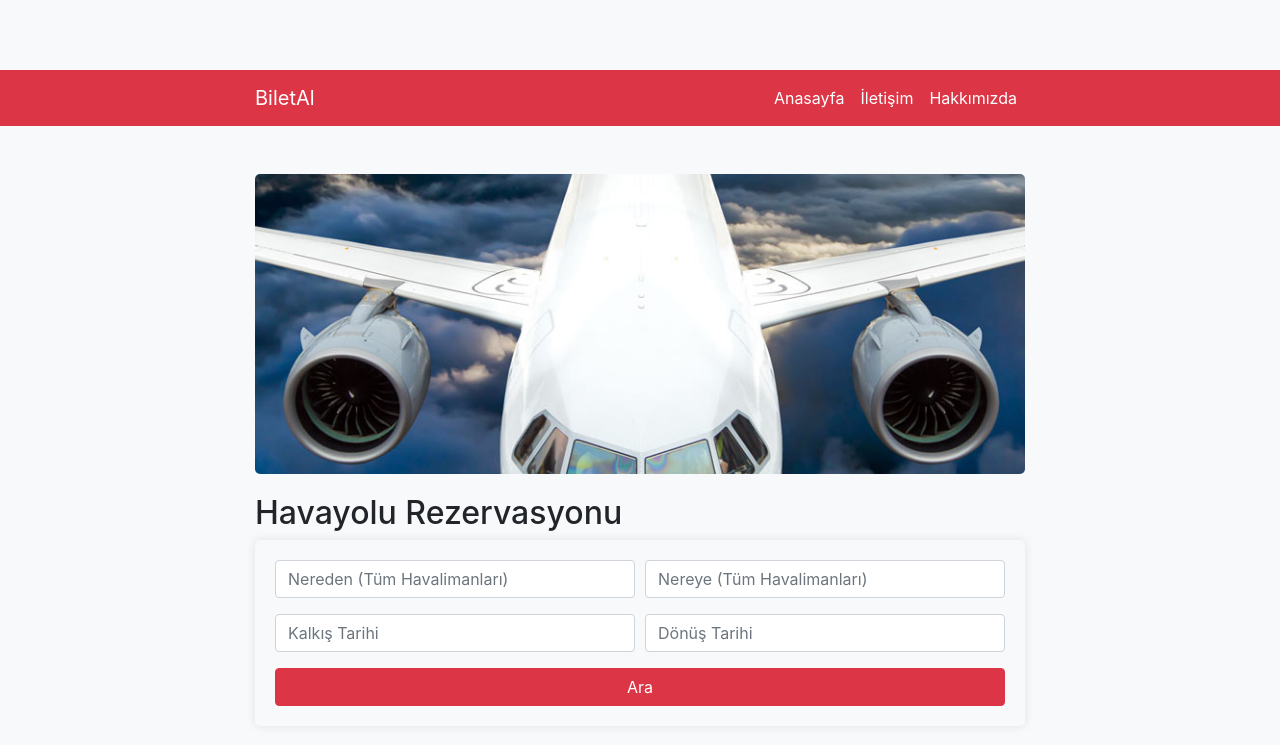
After one commit to Efekannnn/Airline, a Django app: page /anasayfa in a window 1280 px wide. The commit adds this page. Shown: the top 745 px of the page. Run offline with Django 5.2, Linux system fonts and the light colour scheme; some libraries are stand-ins or nearby versions.

Commit message:
anasayfa eklenmesi

```diff
--- a/airline_web/airline_web/urls.py
+++ b/airline_web/airline_web/urls.py
@@ -18,6 +18,6 @@ from django.contrib import admin
 from django.urls import path, include
 
 urlpatterns = [
-    path("", include('ucuslar.urls')),
+    path('anasayfa', include('ucuslar.urls')),
     path('admin/', admin.site.urls),
 ]
--- a/airline_web/ucuslar/models.py
+++ b/airline_web/ucuslar/models.py
@@ -23,10 +23,10 @@ class Flight(models.Model):
     def __str__(self):
         return f"{self.id}: {self.origin} to {self.destination}"
 
-class Passenger(models.Model):
+class Passengers(models.Model):
     first = models.CharField(max_length=32)
     last = models.CharField(max_length=32)
-    flights = models.ManyToManyField(Flight, blank=True, related_name="passangers")
+    flights = models.ManyToManyField(Flight, blank=True, related_name="passengers")
 
     def __str__(self):
         return f"{self.first} {self.last}"
--- /dev/null
+++ b/airline_web/ucuslar/templates/flights/anasayfa.html
@@ -0,0 +1,42 @@
+{% extends "flights/layout.html" %}
+
+{% block body %}
+    <!-- Ana içerik alanı -->
+    <div class="container mt-5">
+        <div class="airplane-image"></div>
+        <h2>Havayolu Rezervasyonu</h2>
+        <div class="form-container">
+            <form>
+                <div class="form-row">
+                    <div class="col">
+                        <input type="text" class="form-control" placeholder="Nereden (Tüm Havalimanları)">
+                    </div>
+                    <div class="col">
+                        <input type="text" class="form-control" placeholder="Nereye (Tüm Havalimanları)">
+                    </div>
+                </div>
+                <div class="form-row mt-3">
+                    <div class="col">
+                        <input type="text" class="form-control" placeholder="Kalkış Tarihi">
+                    </div>
+                    <div class="col">
+                        <input type="text" class="form-control" placeholder="Dönüş Tarihi">
+                    </div>
+                </div>
+                <div class="form-row mt-3">
+                    <div class="col">
+                        <button type="submit" class="btn btn-danger btn-search btn-block">Ara</button>
+                    </div>
+                </div>
+            </form>
+        </div>
+    </div>
+
+    <!-- Bootstrap JS ve jQuery -->
+    <script src="https://code.jquery.com/jquery-3.5.1.min.js"></script>
+    <script src="https://cdn.jsdelivr.net/npm/@popperjs/core@2.5.4/dist/umd/popper.min.js"></script>
+    <script src="https://stackpath.bootstrapcdn.com/bootstrap/4.5.2/js/bootstrap.min.js"></script>
+    <script>
+        // JavaScript kodları buraya gelecek
+    </script>
+    {% endblock %}
--- a/airline_web/ucuslar/templates/flights/layout.html
+++ b/airline_web/ucuslar/templates/flights/layout.html
@@ -4,9 +4,59 @@
     <meta charset="UTF-8">
     <meta name="viewport" content="width=device-width, initial-scale=1.0">
     <title>Flights</title>
+    <!-- Bootstrap CSS -->
+    <link href="https://stackpath.bootstrapcdn.com/bootstrap/4.5.2/css/bootstrap.min.css" rel="stylesheet">
+    <link href="style.css" rel="stylesheet">
 </head>
+<body>
+
+<!-- Üst menü -->
+<nav class="navbar navbar-expand-lg bg-danger navbar-white"> <!--danger kırmızının üstüne beyaz yazı-->
+    <div class= "container"> <!--ms auto sağa yakınlaştırır-->
+       <a href="/" class="navbar-brand text-white">BiletAl</a>
+
+       <ul class="navbar-nav ms-auto"> <!--SAĞDAN SOLA DOĞRU GİDER BAŞLIKLAR-->
+           <li class="nav item">
+               <a href="/" class="nav-link text-white ">Anasayfa</a>
+           </li>
+           <li class="nav item">
+               <a href="/iletisim" class="nav-link text-white">İletişim</a>
+           </li>
+           <li class="nav item">
+               <a href="/hakkimizda" class="nav-link text-white">Hakkımızda</a>
+           </li>
+       </ul>
+   </div>
+  </nav>
+
+
+    {% block content %}
+
+    {% endblock %}
+
+
+    <!-- Ana içerik -->
+    <div class= "container">
+    </div>
+</div>
+
+<!-- Bootstrap JS ve jQuery -->
+<script src="https://code.jquery.com/jquery-3.5.1.min.js"></script>
+<script src="https://cdn.jsdelivr.net/npm/@popperjs/core@2.5.4/dist/umd/popper.min.js"></script>
+<script src="https://cdnjs.cloudflare.com/ajax/libs/bootstrap/5.3.3/js/bootstrap.min.js"><sciript>
+<script>
+    $(document).ready(function () {
+        $('.nav-link').click(function (e) {
+            e.preventDefault();
+            var target = $(this).attr('href');
+            $('.page').hide();
+            $(target).fadeIn();
+        });
+    });
+</script>
 <body>
     {% block body %}
     {% endblock %}
 </body>
+</body>
 </html>
--- /dev/null
+++ b/airline_web/ucuslar/templates/flights/style.css
@@ -0,0 +1,66 @@
+/* Özel CSS stilleri buraya eklenebilir */
+body {
+    padding-top: 70px; /* Sayfa içeriğinin menünün altında görünmesini sağlar */
+    background-color: #f8f9fa; /* Arka plan rengi */
+}
+.container {
+    max-width: 800px;
+}
+.navbar {
+    transition: all 0.3s ease;
+}
+.nav-link {
+    transition: all 0.3s ease;
+}
+.nav-link:hover {
+    color: #ffc107; /* Buton hover rengi */
+}
+.nav-link.active {
+    font-weight: bold; /* Seçilen butonun kalın olması */
+}
+.page {
+    display: none; /* Sayfa varsayılan olarak gizlenir */
+    padding: 20px;
+    background-color: white; /* Sayfa arka plan rengi */
+    border-radius: 5px;
+    box-shadow: 0 0 10px rgba(0, 0, 0, 0.1); /* Sayfa gölge efekti */
+    animation: fadeInAnimation 0.5s ease forwards;
+}
+@keyframes fadeInAnimation {
+    from {
+        opacity: 0;
+    }
+    to {
+        opacity: 1;
+    }
+}
+/* Uçak resmi stil */
+.airplane-image {
+    background-image: url('aircraft.jpg');
+    background-size: cover;
+    background-position: center;
+    width: 100%;
+    height: 300px; /* Uçak resmi yüksekliği */
+    border-radius: 5px;
+    margin-bottom: 20px;
+}
+/* Form stilleri */
+.form-container {
+    background-color: #f8f9fa;
+    padding: 20px;
+    border-radius: 5px;
+    box-shadow: 0 0 10px rgba(0, 0, 0, 0.1);
+    margin-bottom: 20px;
+}
+.form-container h2 {
+    margin-bottom: 20px;
+}
+/* Arama butonu rengi */
+.btn-search {
+    background-color: #dc3545; /* Kırmızı renk */
+    border-color: #dc3545; /* Kenarlık rengi kırmızı */
+}
+.btn-search:hover {
+    background-color: #c82333; /* Kırmızı Hover rengi */
+    border-color: #bd2130; /* Kırmızı Hover kenarlık rengi */
+}
--- a/airline_web/ucuslar/urls.py
+++ b/airline_web/ucuslar/urls.py
@@ -3,6 +3,7 @@ from . import views
 
 
 urlpatterns = [
-    path('', views.index, name='index'),
-    path('<int:flight_id>', views.flight, name="flight")
+    path('', views.anasayfa, name='index'),
+    path('/list', views.list_flight, name='list'),
+    path('/<int:flight_id>', views.flight, name="flight")
 ]
--- a/airline_web/ucuslar/views.py
+++ b/airline_web/ucuslar/views.py
@@ -1,16 +1,20 @@
 from django.http import HttpResponse, HttpResponseRedirect
 from django.shortcuts import render
-from .models import Flight
+from .models import Flight, Passengers
 
 # Create your views here.
-
-def index(request):
-    return render(request, "flights/index.html", {
+def anasayfa(request):
+    return render(request, "flights/anasayfa.html", {
+        "flights": Flight.objects.all()
+    })
+def list_flight(request):
+    return render(request, "flights/list.html", {
         "flights": Flight.objects.all()
     })
 
 def flight(request, flight_id):
     flight = Flight.objects.get(pk=flight_id)
     return render(request, "flights/flight.html", {
-        "flight": flight
+        "flight": flight,
+        "passengers": flight.passengers.all()
     } )
```
Also changed, not shown: airline_web/ucuslar/admin.py (+8 -3 lines), airline_web/ucuslar/templates/flights/flight.html (+46 -9 lines), airline_web/ucuslar/templates/flights/index.html (deleted, +0 -10 lines), airline_web/ucuslar/templates/flights/list.html (added, +25 -0 lines), airline_web/havayolu_db.sql, airline_web/ucuslar/migrations/0008_rename_passenger_passengers.py (added), airline_web/ucuslar/templates/flights/aircraft.jpg (added).
